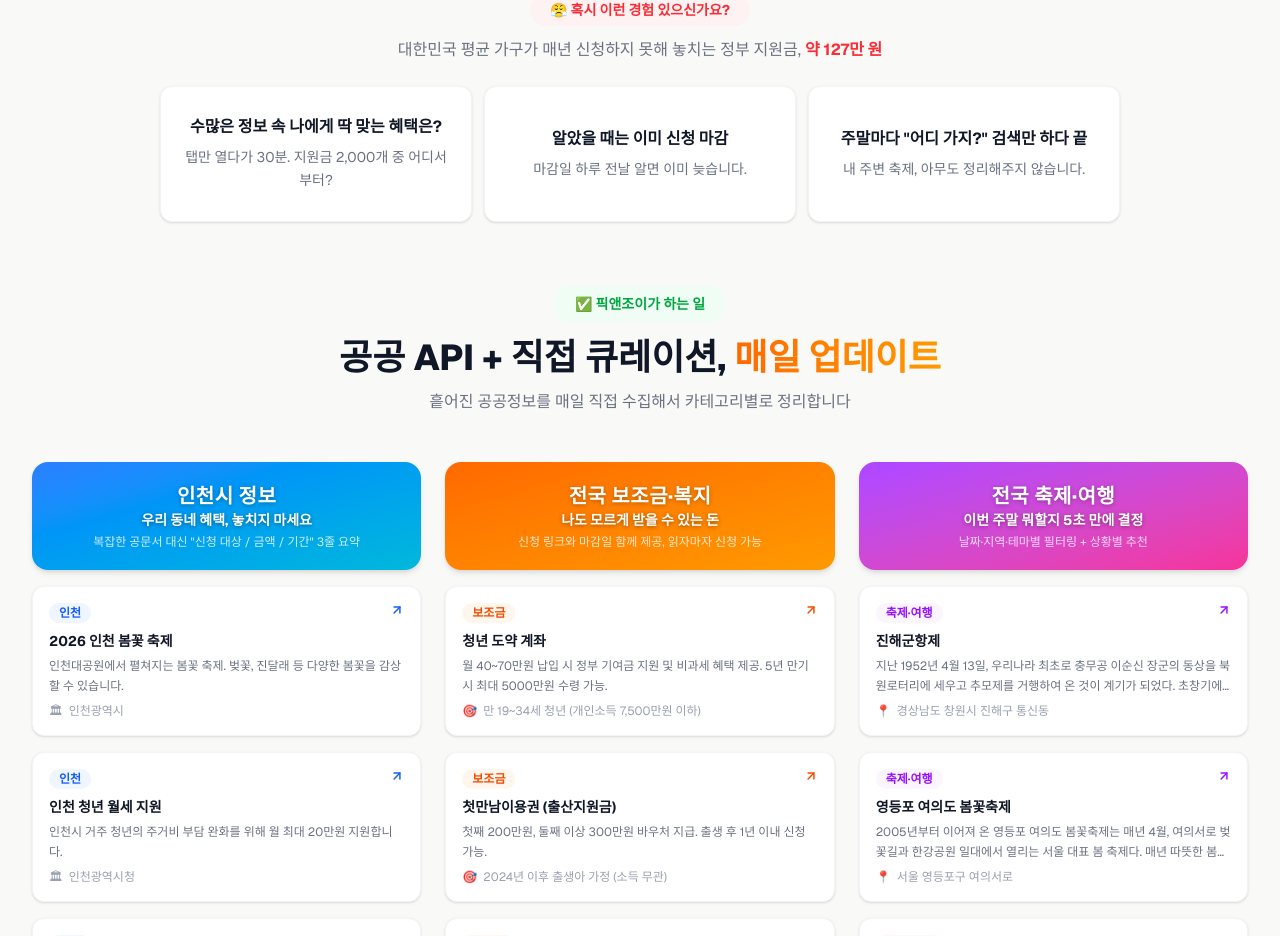
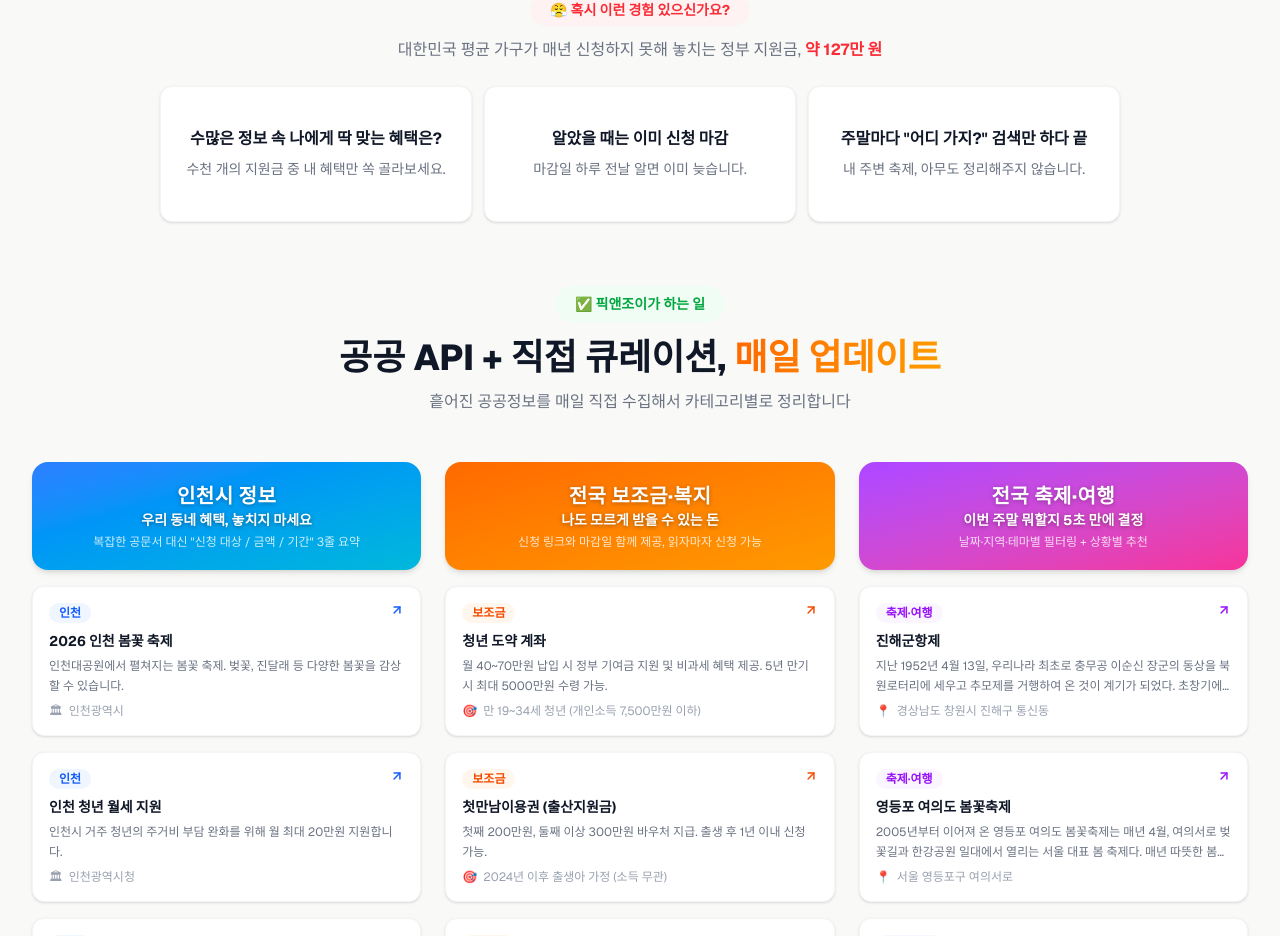
Before and after one commit to RoyHong01/my-local-info, a Next.js app: page / in a window 1280 px wide. Shown: the part 852-1788 px from the top of the page. Built offline with nearby package versions, Linux system fonts and the light colour scheme; no server answers.

Commit message:
copy: shorten problem card 1 body to single line

```diff
--- a/src/app/page.tsx
+++ b/src/app/page.tsx
@@ -284,7 +284,7 @@ export default async function Home() {
             <div className="bg-white rounded-xl px-5 py-5 shadow-sm border border-gray-100 hover:shadow-md transition-shadow flex flex-col items-center justify-center text-center min-h-[8.5rem]">
               <div className="min-w-0">
                 <h3 className="text-sm sm:text-base font-bold text-gray-900 mb-2 leading-snug">수많은 정보 속 나에게 딱 맞는 혜택은?</h3>
-                <p className="text-xs sm:text-sm text-gray-500 leading-relaxed">탭만 열다가 30분. 지원금 2,000개 중 어디서부터?</p>
+                <p className="text-xs sm:text-sm text-gray-500 leading-relaxed">수천 개의 지원금 중 내 혜택만 쏙 골라보세요.</p>
               </div>
             </div>
             <div className="bg-white rounded-xl px-5 py-5 shadow-sm border border-gray-100 hover:shadow-md transition-shadow flex flex-col items-center justify-center text-center min-h-[8.5rem]">
```
